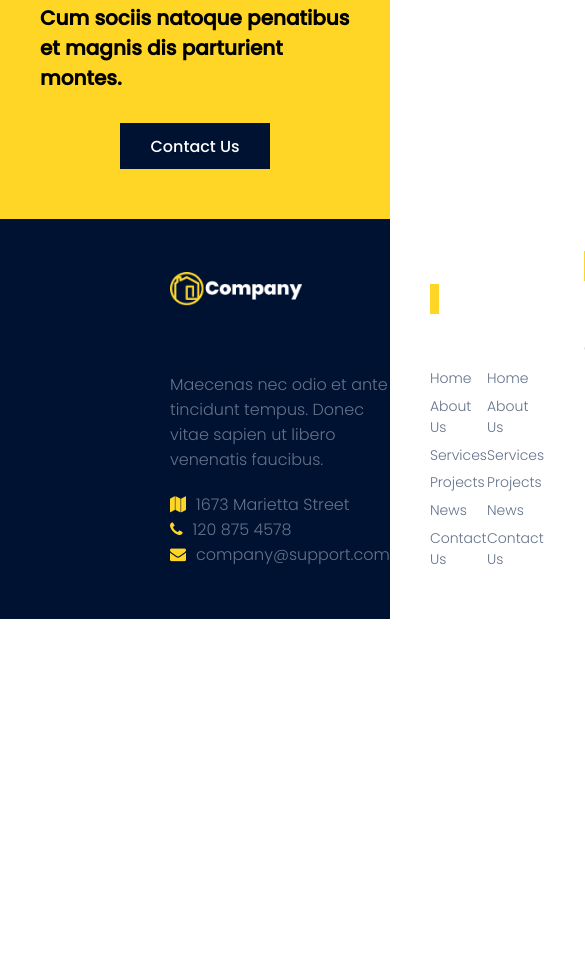
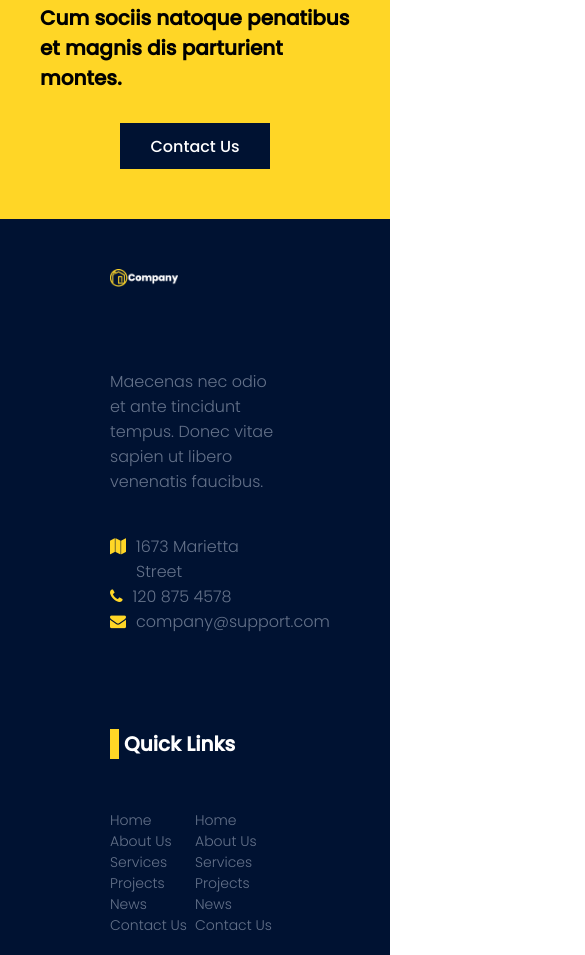
Before and after one commit to dianastanciu/clone-four-celt, a plain HTML site: page index.html in a window 390 px wide. Shown: the part 8315-9270 px from the top of the page, 585 px wide, since content can reach past the window. Before the commit the page ends 8938 px from the top, so only its background shows below. Drawn offline with Linux system fonts and the light colour scheme.

Commit message:
prefooter semi-responsive

```diff
--- a/styles/scss/_responsive.scss
+++ b/styles/scss/_responsive.scss
@@ -423,3 +423,32 @@
         }
     }
 }
+
+
+@media screen and (max-width: 992px) {
+    .prefooter {
+        flex-direction: column;
+        padding: 0 90px;
+
+        .column {
+            padding-bottom: 10px;
+        }
+
+        .info {
+            .logo {
+                img {max-width: 40%!important;}
+            }
+
+            .description {
+                height: auto;
+            }
+        }
+
+        .keep-touch {
+            .description {height: 120px;}
+            .social {
+                ul {width: 160px;}
+            }
+        }
+    }
+}
--- a/styles/scss/style.scss
+++ b/styles/scss/style.scss
@@ -836,7 +836,6 @@ html {
 //************************** PREFOOTER **************************//
 .prefooter {
     background: $prefooterBgColor;
-    height: 400px;
     display: flex;
     padding: 0 150px;
 
```
Also changed, not shown: styles/css/style.css, 1 other file.
